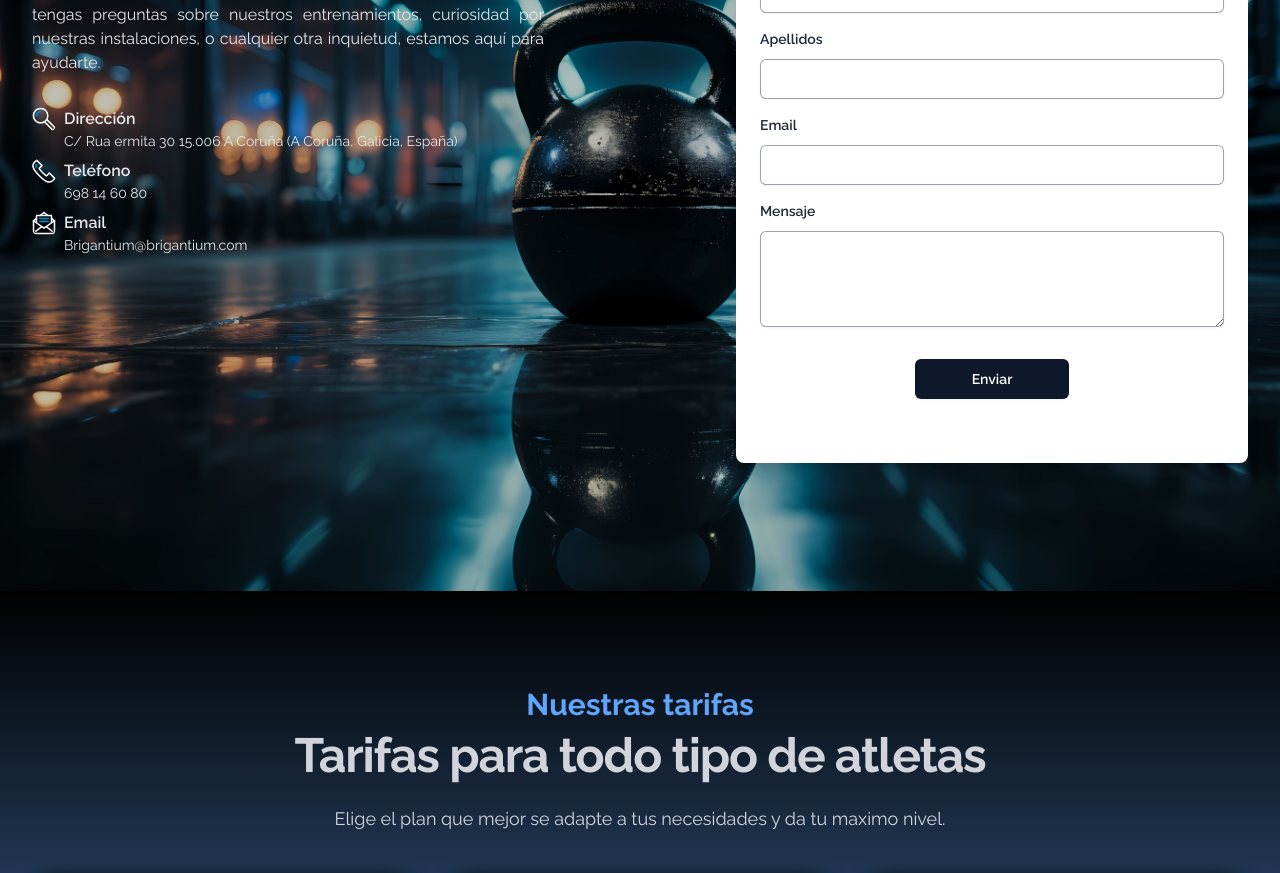
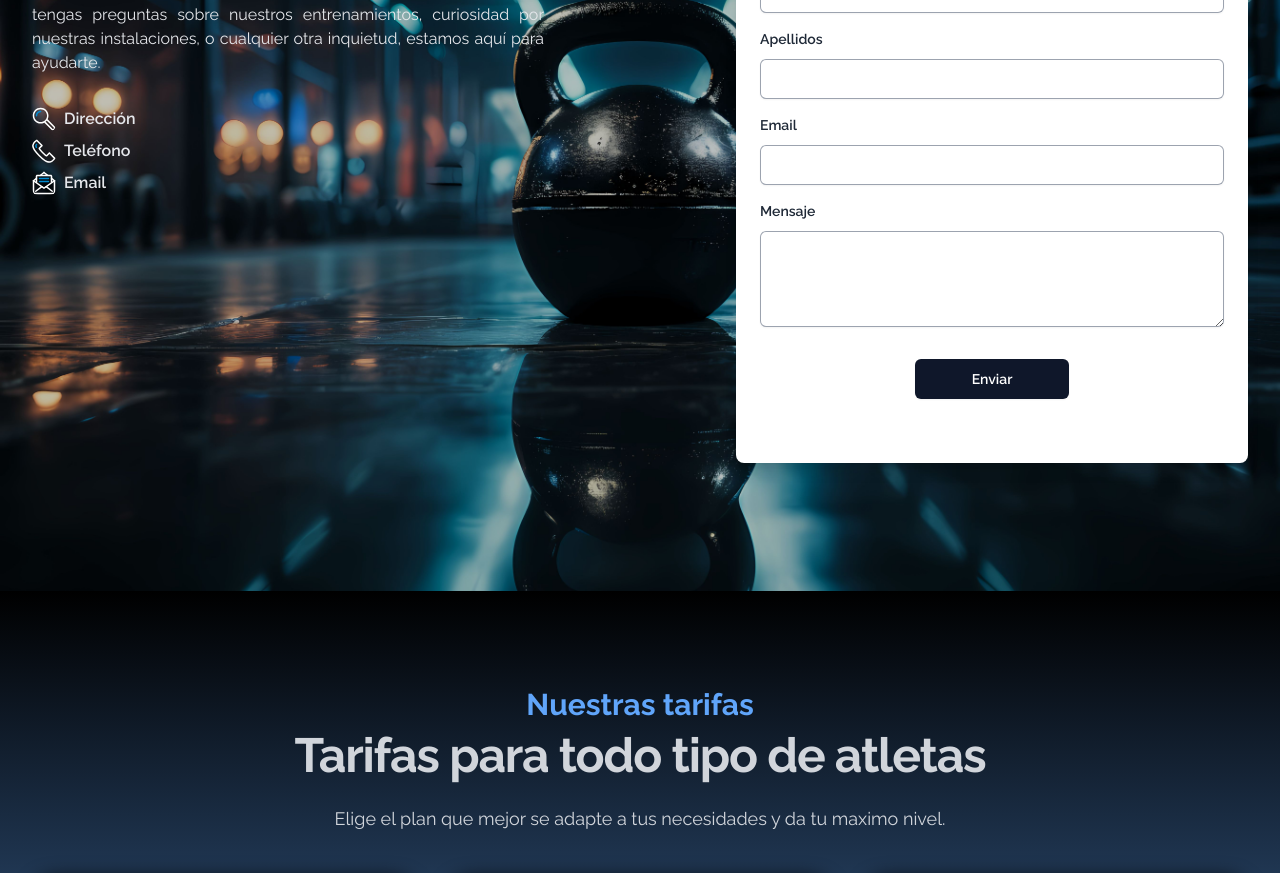
Before and after one commit to AngelAresL/brigantium-box, a Next.js app: page / in a window 1280 px wide. Shown: the part 4180-5053 px from the top of the page. Built offline with nearby package versions, Linux system fonts and the light colour scheme; grey boxes are pictures that could not be loaded.

Commit message:
environment variables

```diff
--- a/src/components/ContactForm.tsx
+++ b/src/components/ContactForm.tsx
@@ -105,10 +105,7 @@ const ContactForm: React.FC<ContactFormProps> = ({ contactMessage }) => {
                     id="contact-mobile"
                   >
                     <h3 className="font-semibold">Dirección</h3>
-                    <p className="text-sm">
-                      C/ Rua ermita 30 15.006 A Coruña (A Coruña, Galicia,
-                      España)
-                    </p>
+                    <p className="text-sm">{process.env.NEXT_PUBLIC_ADDRESS}</p>
                   </div>
                 </div>
               </ScrollAnimation>
@@ -130,7 +127,7 @@ const ContactForm: React.FC<ContactFormProps> = ({ contactMessage }) => {
                   </div>
                   <div className="text-md text-justify  text-gray-200">
                     <h3 className="font-semibold">Teléfono</h3>
-                    <p className="text-sm">698 14 60 80</p>
+                    <p className="text-sm">{process.env.NEXT_PUBLIC_TEL}</p>
                   </div>
                 </div>
               </ScrollAnimation>
@@ -152,7 +149,7 @@ const ContactForm: React.FC<ContactFormProps> = ({ contactMessage }) => {
                   </div>
                   <div className="text-md text-justify  text-gray-200">
                     <h3 className="font-semibold">Email</h3>
-                    <p className="text-sm">Brigantium@brigantium.com</p>
+                    <p className="text-sm">{process.env.NEXT_PUBLIC_EMAIL}</p>
                   </div>
                 </div>
               </ScrollAnimation>
```
Also changed, not shown: 1 other file (tests, documents, lock files or other folders).
